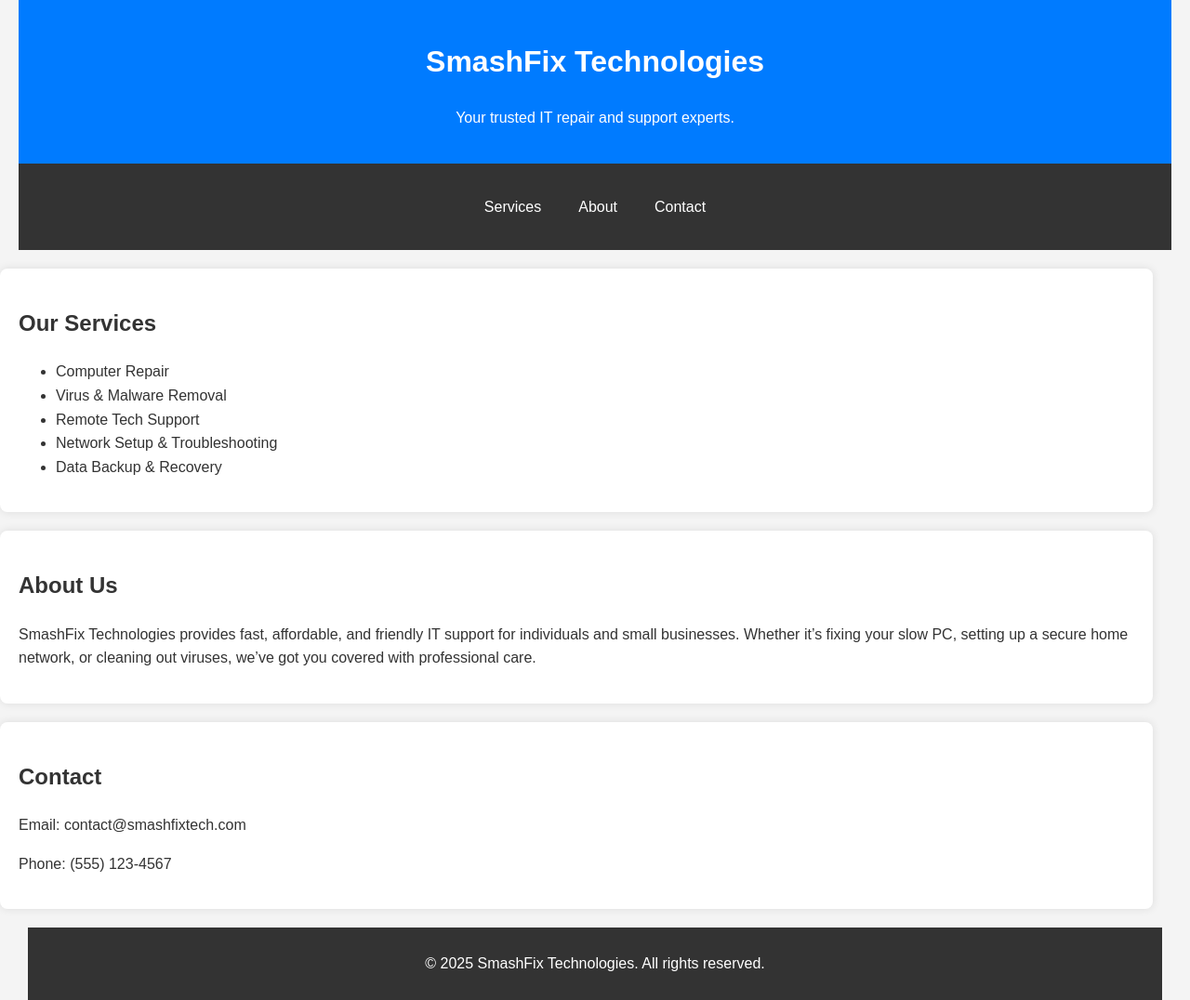
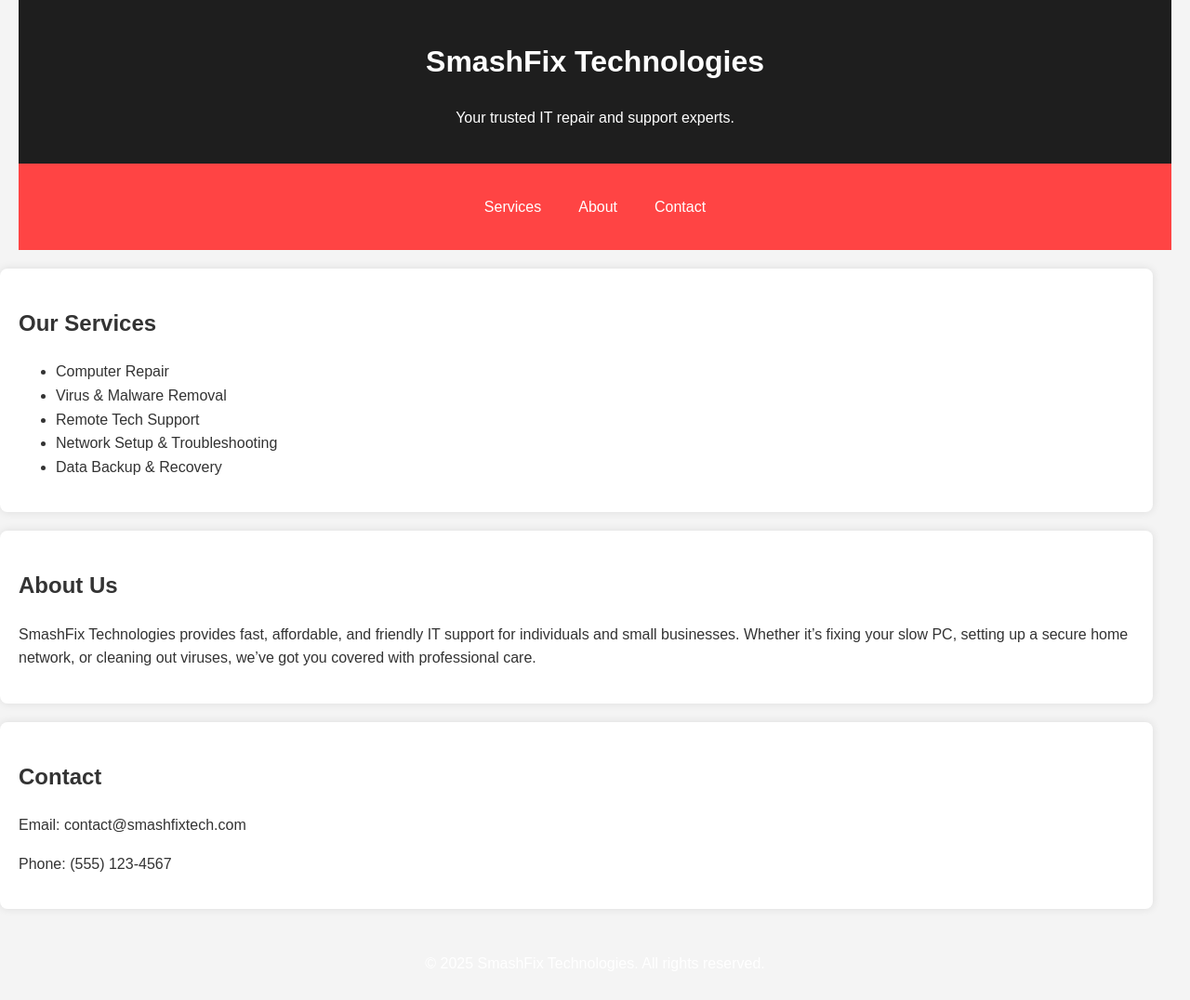
Before and after one commit to CyberGirlV/smashfixtech-website, a plain HTML site: page index.html in a window 1280 px wide. Shown: the whole page at 93% size. Drawn offline with Linux system fonts and the light colour scheme.

Commit message:
Update style.css

```diff
--- a/style.css
+++ b/style.css
@@ -15,13 +15,13 @@ header, nav, section, footer {
 }
 
 header {
-    background-color: #007BFF;
+    background-color: #1e1e1e;
     color: white;
     text-align: center;
 }
 
 nav {
-    background-color: #333;
+    background-color: #ff4444;
     display: flex;
     flex-wrap: wrap;
     justify-content: center;
@@ -47,7 +47,7 @@ section {
 
 footer {
     text-align: center;
-    background-color: #333;
+    background-color: ##1e1e1e;
     color: white;
     padding: 10px;
 }
```
